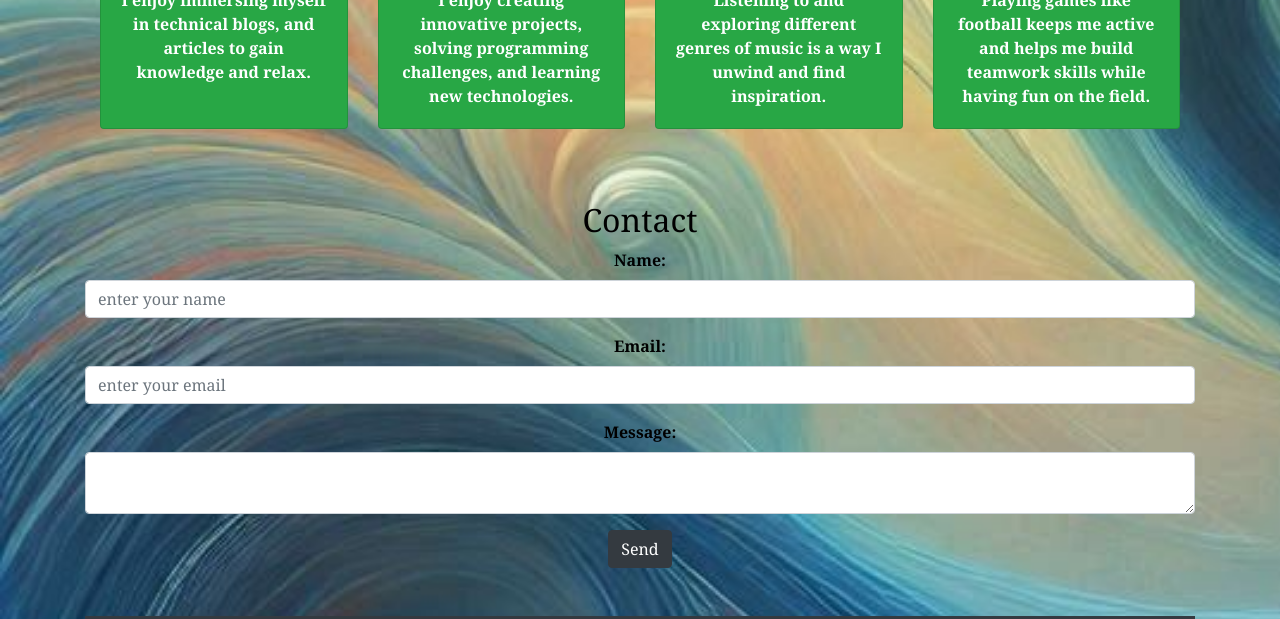
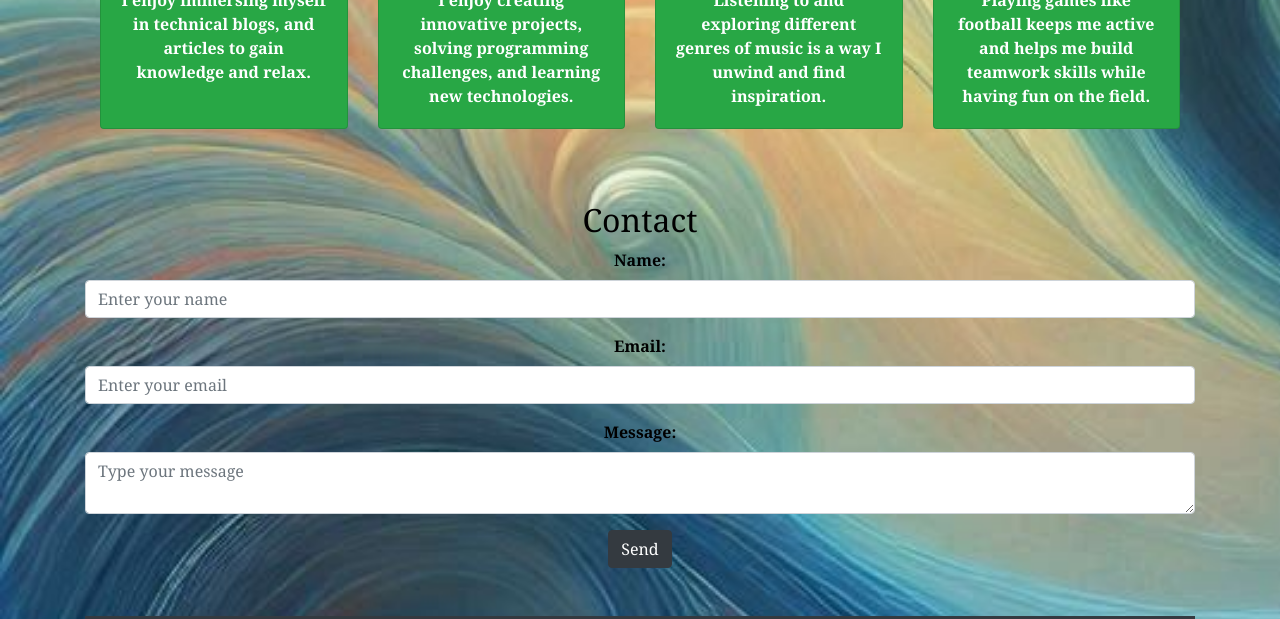
Before and after one commit to Yadhu10nm/my_personal_web_site, a plain HTML site: page index.html in a window 1280 px wide. Shown: the part 1642-2261 px from the top of the page. Drawn offline with nearby package versions, Linux system fonts and the light colour scheme; files whose address does not match are found by name.

Commit message:
Update index.html

```diff
--- a/index.html
+++ b/index.html
@@ -182,15 +182,15 @@
                     <form id="contact-form">
                         <div class="form-group">
                             <label for="name">Name:</label>
-                            <input type="text" placeholder="enter your name " class="form-control" id="name" name="name" required>
+                            <input type="text" placeholder="Enter your name " class="form-control" id="name" name="name" required>
                         </div>
                         <div class="form-group">
                             <label for="email">Email:</label>
-                            <input type="email" placeholder="enter your email" class="form-control" id="email" name="email" required>
+                            <input type="email" placeholder="Enter your email" class="form-control" id="email" name="email" required>
                         </div>
                         <div class="form-group">
                             <label for="message">Message:</label>
-                            <textarea class="form-control" id="message" name="message" required></textarea>
+                            <textarea class="form-control" placeholder="Type your message" id="message" name="message" required></textarea>
                         </div>
                         <button type="submit" class="btn btn-dark">Send</button>
                     </form>
```
